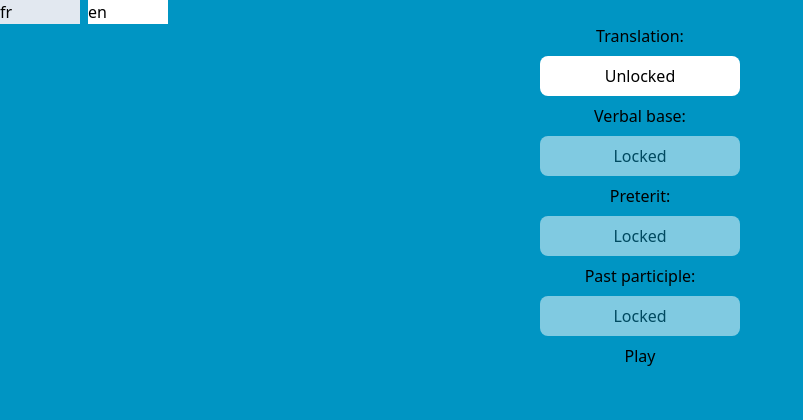
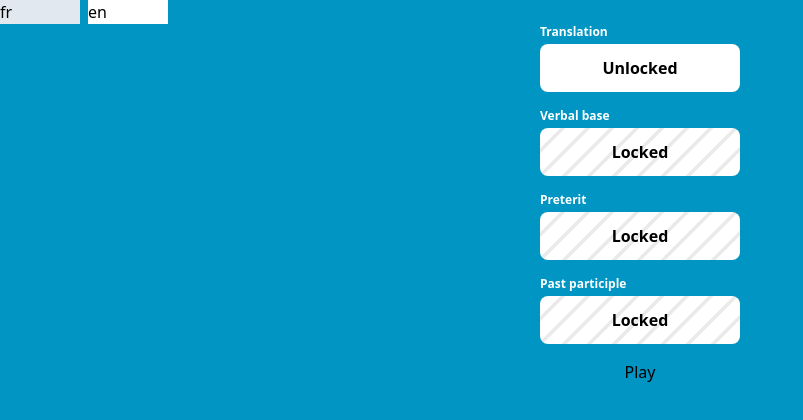
Before and after one commit to erlajoua/irregular, a Vue app: page / in a window 1280 px wide. Shown: the top 420 px of the page, without its empty margins (0-803 px from the left). Built offline with nearby package versions, Linux system fonts and the light colour scheme.

Commit message:
design ok

```diff
--- a/src/components/CustomInput.vue
+++ b/src/components/CustomInput.vue
@@ -19,13 +19,26 @@ defineProps({
 </script>
 
 <template>
-	<span>{{ label }}:</span>
-	<div
-		type="text"
-		class="bg-white w-[200px] h-[40px] rounded-lg border-solid outline-none p-2 text-center"
-		:class="[selected && value === '' && !disabled ? 'border-2 border-purple-600' : 'border-0', disabled ? 'opacity-50' : '', selected && value !== '' ? 'border-2 border-amber-500' : '']"
-		@click="$emit('click')"
-	>
-		<span v-if="value !== ''">{{ value }}</span>
+	<div class="flex flex-col justify-center">
+		<span class="text-white font-bold text-xs mb-1">{{ label }}</span>
+		<div
+			type="text"
+			class="bg-white w-[200px] h-[40px] rounded-lg border-solid outline-none p-6 text-center flex items-center justify-center"
+			:class="[selected && value === '' && !disabled ? 'border-2 border-[#FF8A00]' : 'border-0', disabled ? 'disabled' : '', selected && value !== '' ? 'border-2 border-[#00C12B]' : '']"
+			@click="$emit('click')"
+		>
+			<span v-if="value !== ''" class="font-bold"
+				:class="selected && value !== '' ? 'text-[#00C12B]' : ''"
+			>{{ value }}</span>
+			<span v-else-if="selected && value === ''" class="text-[#FF8A00]">Select the answer</span>
+		</div>
 	</div>
 </template>
+
+<style scoped>
+	.disabled {
+		background-color: #ffffff;
+		opacity: 1;
+		background: repeating-linear-gradient( -45deg, #eaeaea, #eaeaea 3.5px, #ffffff 3.5px, #ffffff 17.5px );
+	}
+</style>
--- a/src/views/HomeView.vue
+++ b/src/views/HomeView.vue
@@ -16,7 +16,7 @@
 <template>
   <div class="w-screen h-screen bg-[#0095C3]">
     <ChangeLanguage />
-    <div class="flex items-center justify-center flex-col gap-2">
+    <div class="flex items-center justify-center flex-col gap-4">
       <Locks
         v-if="!showGame"
         @play="play($event)"
```
